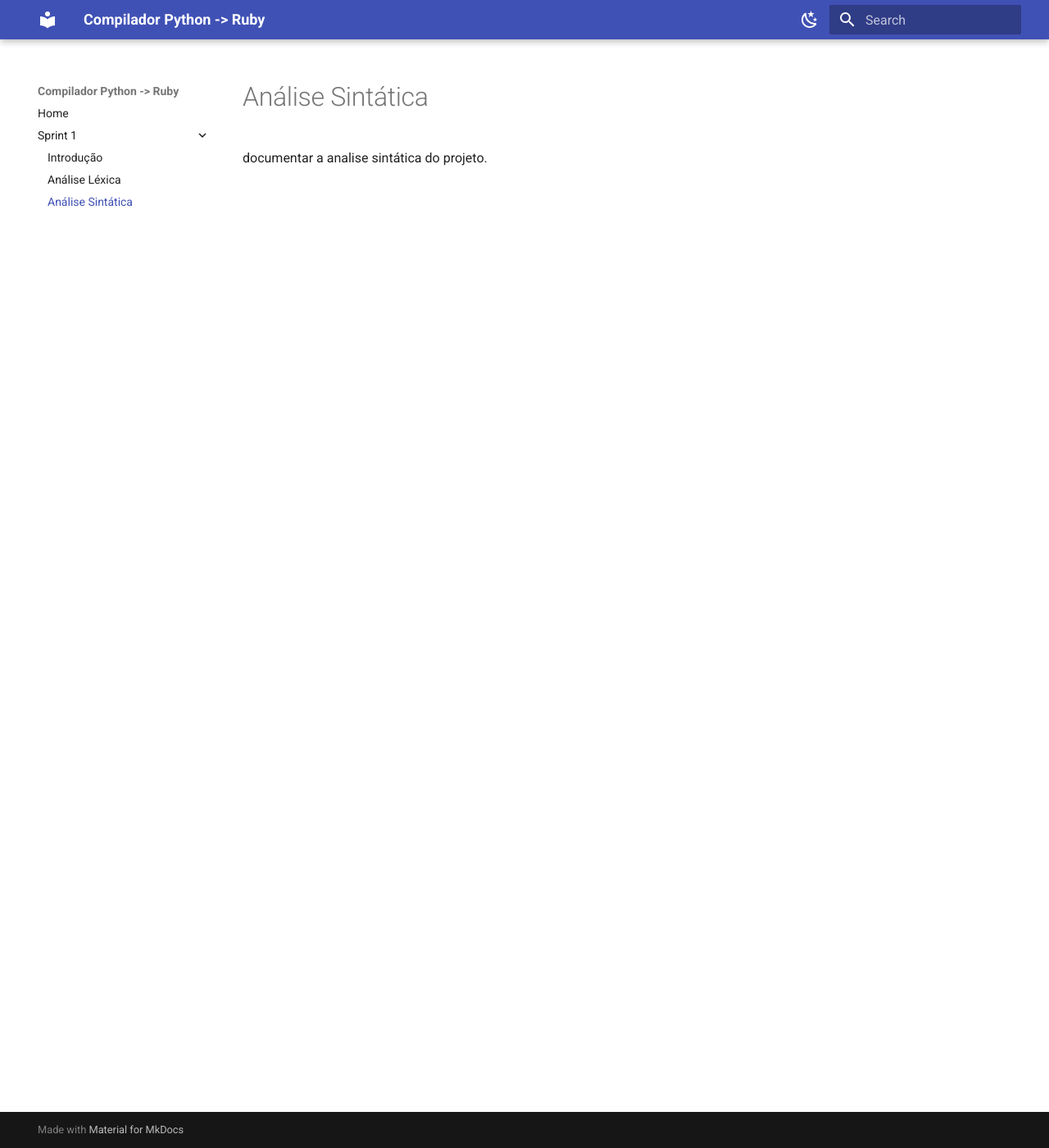
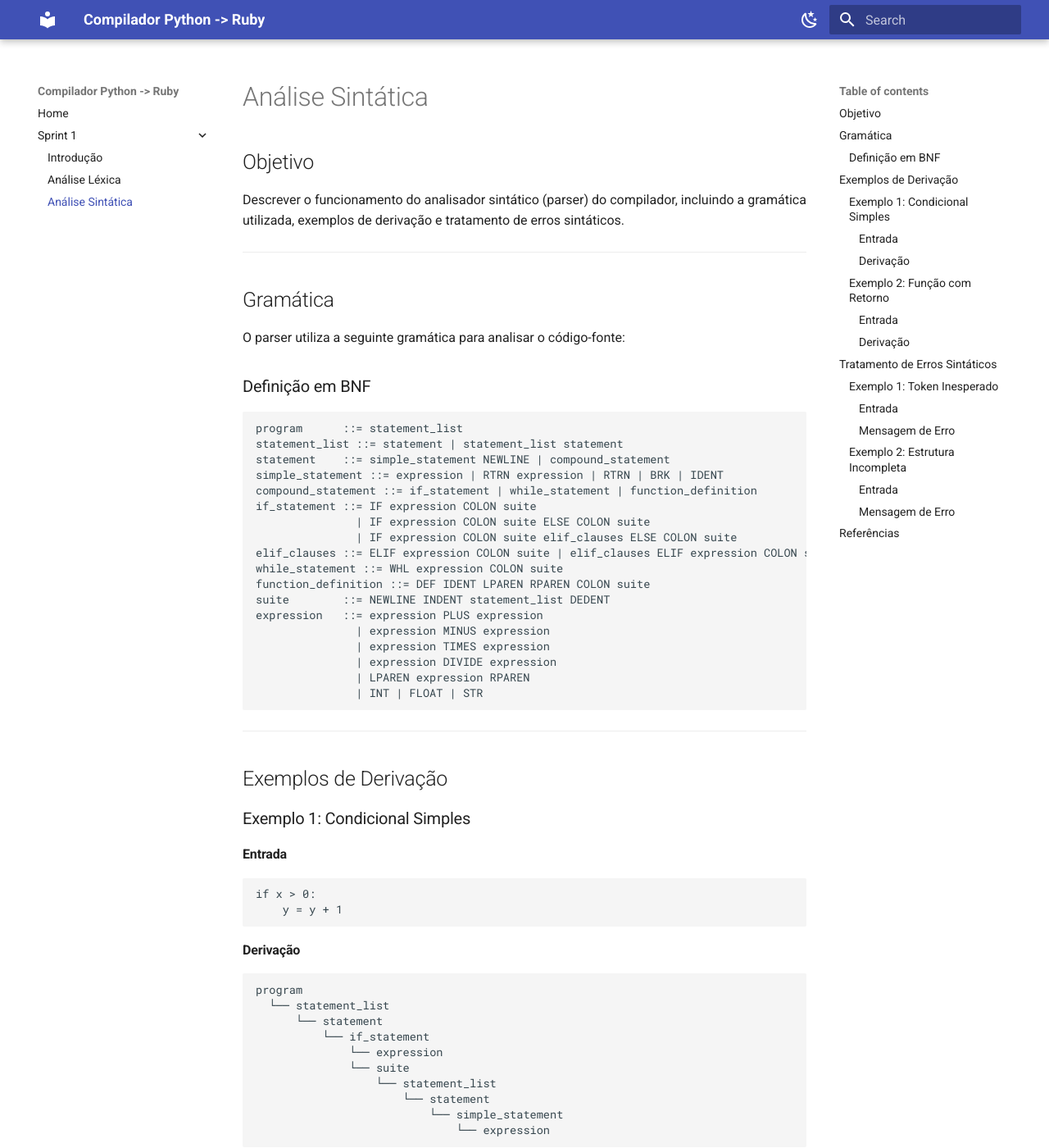
Before and after one commit to Gabrielfcoelho/Compiladores, an MkDocs documentation site: the page built from docs/sprint1/analise_sintatica.md, in a window 1280 px wide and 1400 px high. Shown: the whole window at 82% size. Built offline with MkDocs 1.6.1 and Material for MkDocs 9.7.7, drawn with Linux system fonts in a browser that asks for light colours; some of the changed text lies outside the part shown.

Commit message:
Feat: documentação análise lexica, sintática e especificação de linguagem

````diff
--- a/docs/sprint1/analise_sintatica.md
+++ b/docs/sprint1/analise_sintatica.md
@@ -1 +1,112 @@
-documentar a analise sintática do projeto.
+# Análise Sintática
+
+## Objetivo
+Descrever o funcionamento do analisador sintático (parser) do compilador, incluindo a gramática utilizada, exemplos de derivação e tratamento de erros sintáticos.
+
+---
+
+## Gramática
+O parser utiliza a seguinte gramática para analisar o código-fonte:
+
+### Definição em BNF
+```bnf
+program      ::= statement_list
+statement_list ::= statement | statement_list statement
+statement    ::= simple_statement NEWLINE | compound_statement
+simple_statement ::= expression | RTRN expression | RTRN | BRK | IDENT
+compound_statement ::= if_statement | while_statement | function_definition
+if_statement ::= IF expression COLON suite
+               | IF expression COLON suite ELSE COLON suite
+               | IF expression COLON suite elif_clauses ELSE COLON suite
+elif_clauses ::= ELIF expression COLON suite | elif_clauses ELIF expression COLON suite
+while_statement ::= WHL expression COLON suite
+function_definition ::= DEF IDENT LPAREN RPAREN COLON suite
+suite        ::= NEWLINE INDENT statement_list DEDENT
+expression   ::= expression PLUS expression
+               | expression MINUS expression
+               | expression TIMES expression
+               | expression DIVIDE expression
+               | LPAREN expression RPAREN
+               | INT | FLOAT | STR
+```
+
+---
+
+## Exemplos de Derivação
+
+### Exemplo 1: Condicional Simples
+#### Entrada
+```python
+if x > 0:
+    y = y + 1
+```
+
+#### Derivação
+```
+program
+  └── statement_list
+      └── statement
+          └── if_statement
+              └── expression
+              └── suite
+                  └── statement_list
+                      └── statement
+                          └── simple_statement
+                              └── expression
+```
+
+### Exemplo 2: Função com Retorno
+#### Entrada
+```python
+def func():
+    return 1
+```
+
+#### Derivação
+```
+program
+  └── statement_list
+      └── statement
+          └── function_definition
+              └── IDENT
+              └── suite
+                  └── statement_list
+                      └── statement
+                          └── simple_statement
+                              └── RTRN
+                              └── expression
+```
+
+---
+
+## Tratamento de Erros Sintáticos
+O parser identifica e reporta erros de sintaxe, como tokens inesperados ou estruturas incompletas. Exemplos:
+
+### Exemplo 1: Token Inesperado
+#### Entrada
+```python
+if x > 0
+    y = y + 1
+```
+
+#### Mensagem de Erro
+```
+Erro sintático na linha 2 próximo a 'y': esperado ':'
+```
+
+### Exemplo 2: Estrutura Incompleta
+#### Entrada
+```python
+def func(
+```
+
+#### Mensagem de Erro
+```
+Erro sintático na linha 1 próximo a 'EOF': esperado ')'
+```
+
+---
+
+## Referências
+- Código do parser (`parser/parser.y`).
+- Documentação do projeto.
````
Also changed, not shown: docs/sprint1/analise_lexica.md (+85 -1 lines), docs/sprint1/especificacao_linguagem.md (added, +48 -0 lines).
